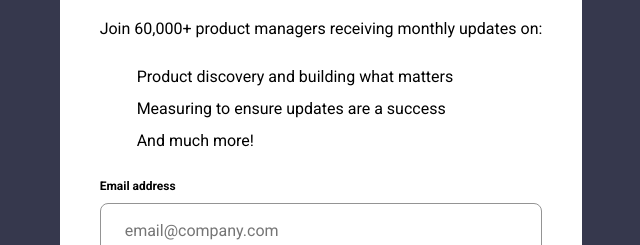
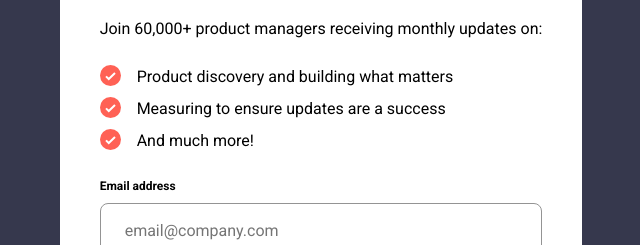
Before and after one commit to emawid/newsletter-signup-dev, a plain HTML site: page index.html in a window 1280 px wide. Shown: the part 555-800 px from the top of the page, without its empty margins (319-959 px from the left). Drawn offline with Linux system fonts and the light colour scheme; the site is published under a folder, as on GitHub Pages, so addresses that start at the root find nothing.

Commit message:
Update components.css

```diff
--- a/components.css
+++ b/components.css
@@ -38,7 +38,7 @@ ul {
 
 #sign-up-text li {
   display: block; /*align li and removes bullet, note: inline-block breaks li column stack*/
-  background-image: url(/assets/images/icon-list.svg);
+  background-image: url(assets/images/icon-list.svg);
   background-repeat: no-repeat;
   background-position: left top;
   background-size: 21px 21px;
@@ -219,8 +219,6 @@ ul {
 dialog {
   border: none;
   padding: 0;
-  /* height: fit-content;
-  width: fit-content; */
   background-color: transparent;
 }
 
```
